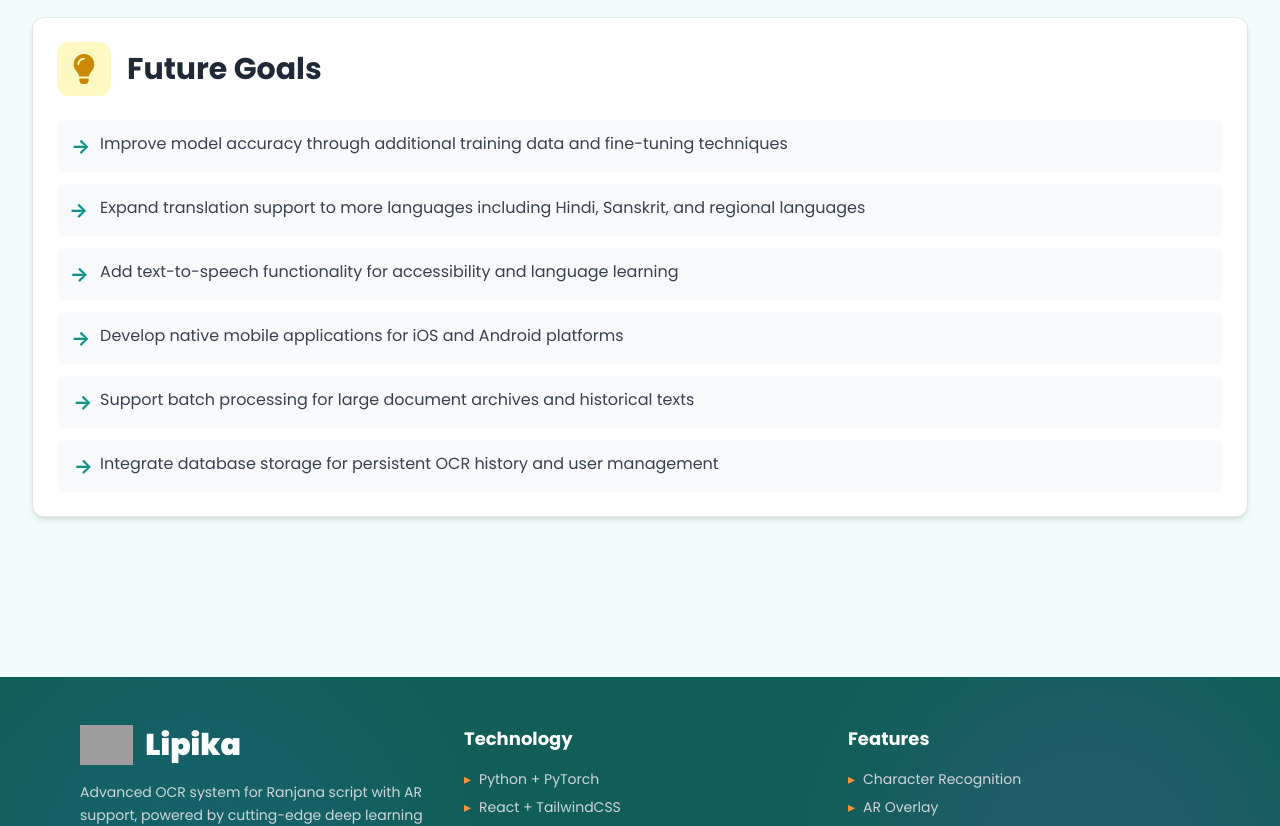
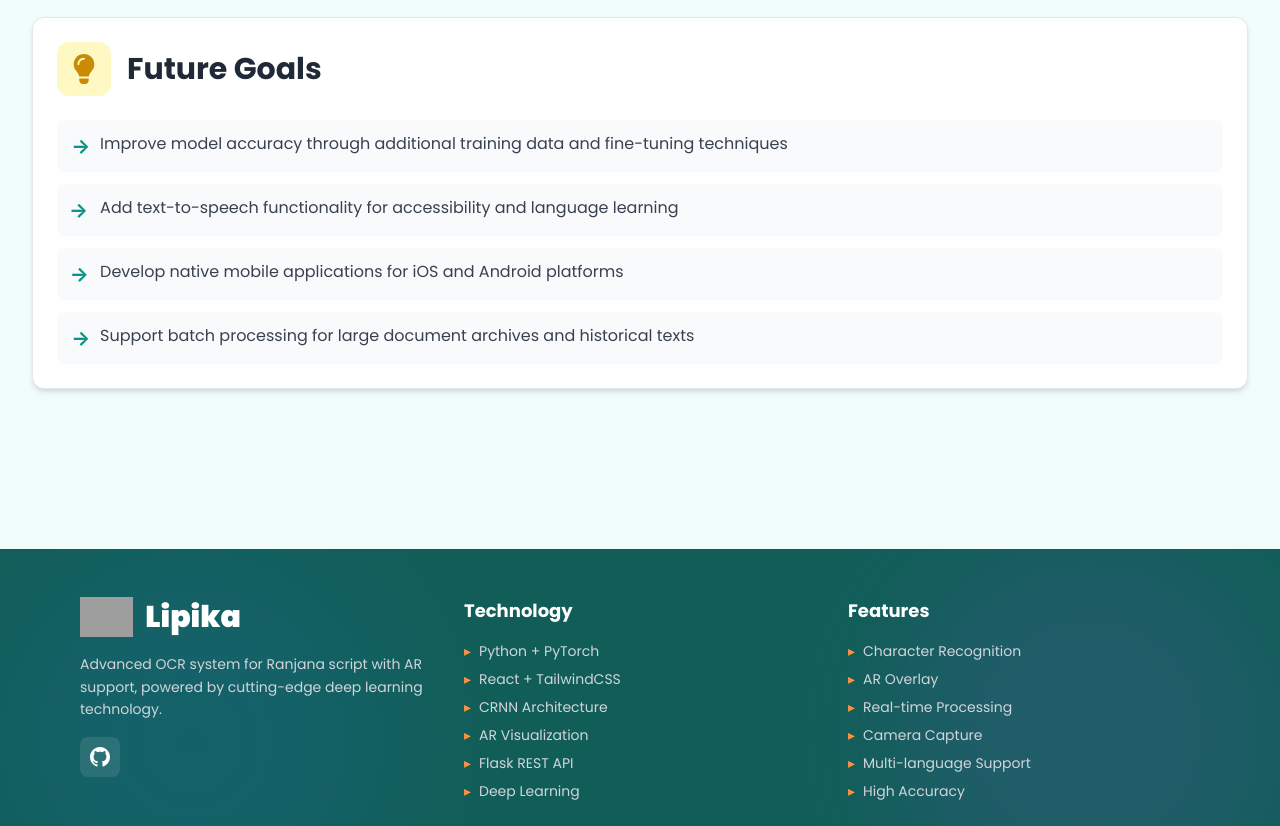
Before and after one commit to SajBajra/Final-Year-Project, a React (Vite) app in the folder frontend/: page /about in a window 1280 px wide. Shown: the part 3020-3846 px from the top of the page. Built offline with nearby package versions, Linux system fonts and the light colour scheme; grey boxes are pictures that could not be loaded.

Commit message:
Remove second and last points from Future Goals section in About page

```diff
--- a/frontend/src/pages/About.jsx
+++ b/frontend/src/pages/About.jsx
@@ -626,11 +626,9 @@ const About = () => {
           >
             {[
               'Improve model accuracy through additional training data and fine-tuning techniques',
-              'Expand translation support to more languages including Hindi, Sanskrit, and regional languages',
               'Add text-to-speech functionality for accessibility and language learning',
               'Develop native mobile applications for iOS and Android platforms',
-              'Support batch processing for large document archives and historical texts',
-              'Integrate database storage for persistent OCR history and user management'
+              'Support batch processing for large document archives and historical texts'
             ].map((goal, index) => (
               <motion.li
                 key={index}
```
